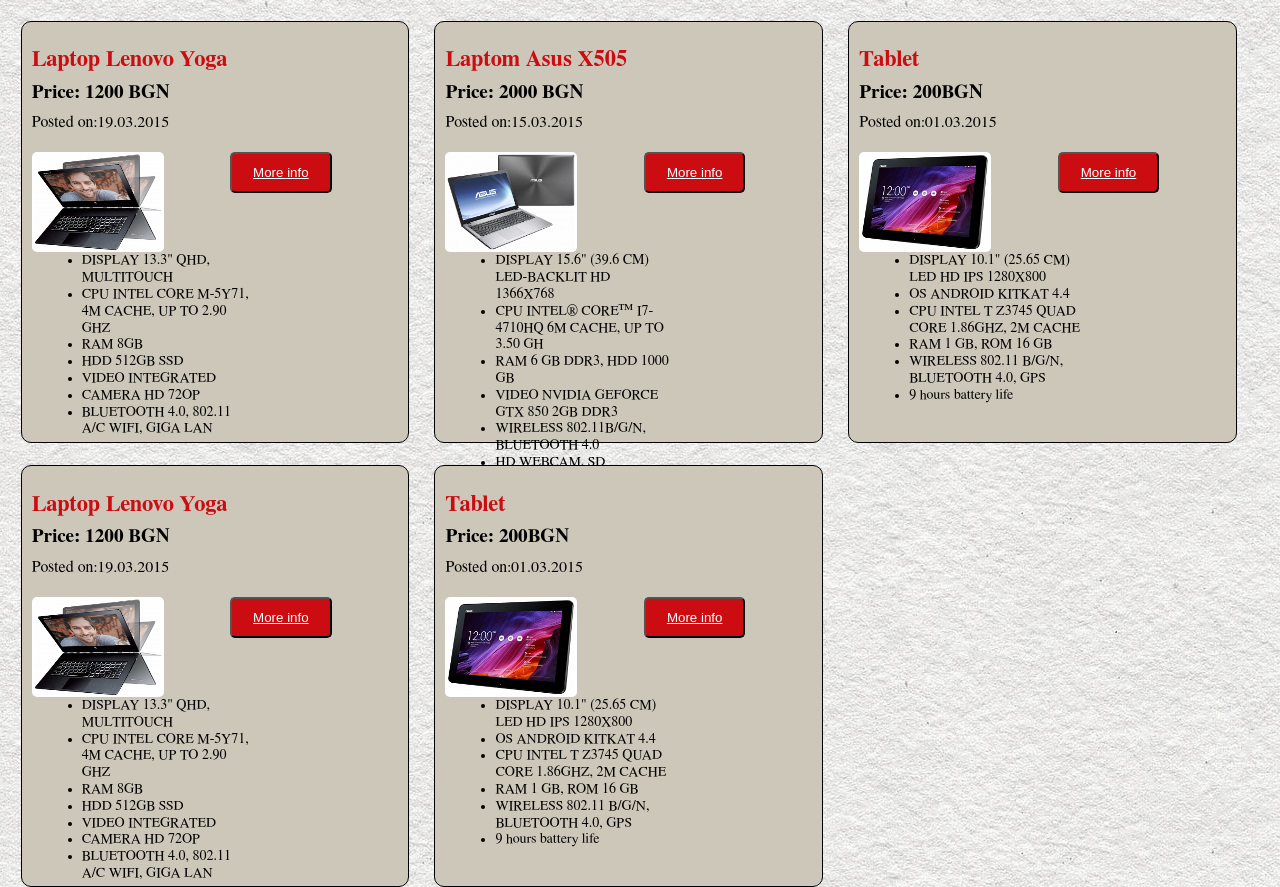
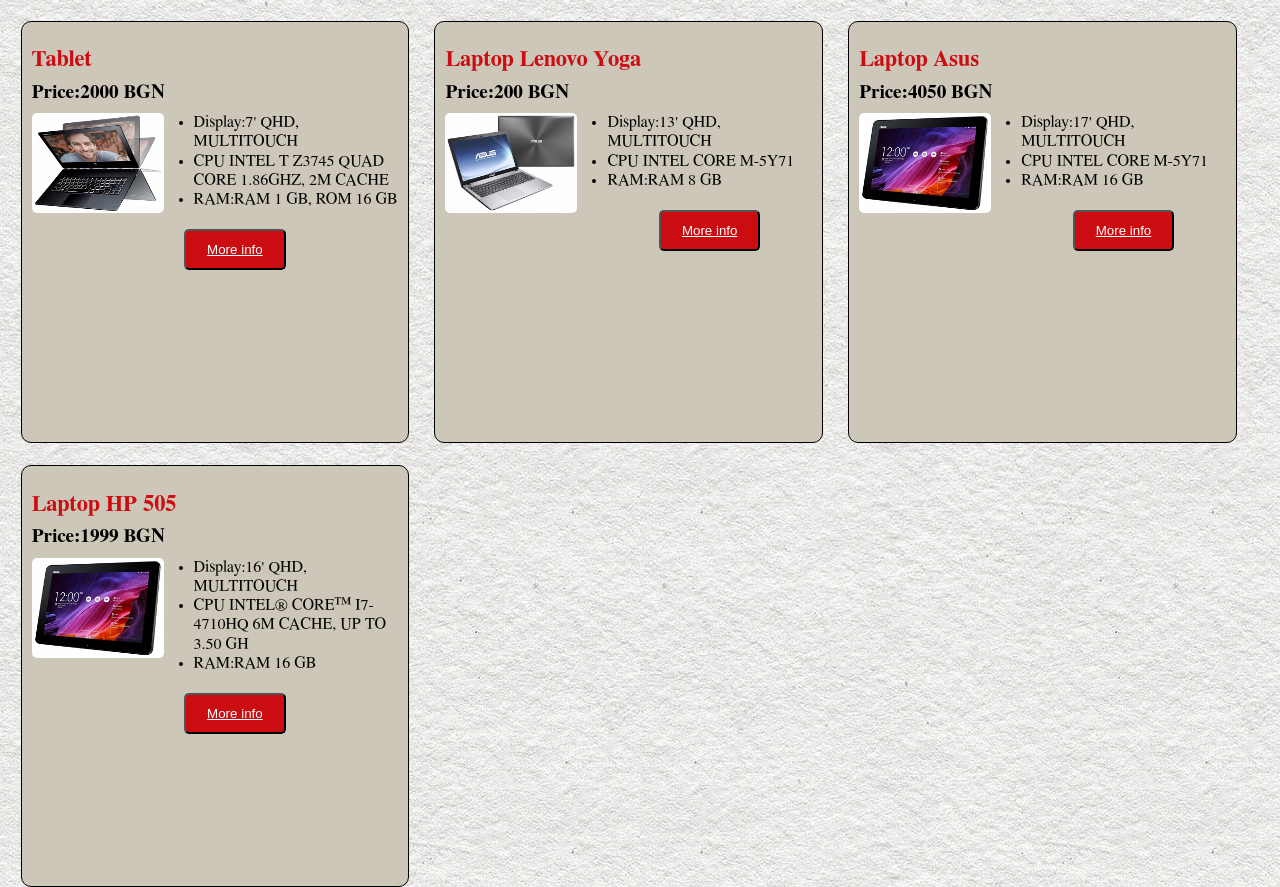
Before and after one commit to AlexChariyska/HackBulgaria, a Node server app: page / in a window 1280 px wide. Shown: the part 80-967 px from the top of the page. Run offline with Node 20, Linux system fonts and the light colour scheme.

Commit message:
Task 3 update

```diff
--- /dev/null
+++ b/Frontend/Week1/Task3-Homework/items.json
@@ -0,0 +1,42 @@
+{
+  "item1": {
+    "img": "img/1.jpg",
+    "price":"2000 BGN",
+    "date":"03.03.2015",
+    "item": "Tablet",
+    "display": "7' QHD, MULTITOUCH",
+    "CPU":"CPU INTEL T Z3745 QUAD CORE 1.86GHZ, 2M CACHE",
+    "ram":"RAM 1 GB, ROM 16 GB",
+    "info":"OS ANDROID KITKAT 4.4, ROM 16 GB, WIRELESS 802.11 B/G/N, BLUETOOTH 4.0, GPS, 9 hours battery life"
+  },
+  "item2": {
+    "img": "img/2.jpg",
+    "price":"200 BGN",
+    "date":"03.03.2015",
+    "item": "Laptop Lenovo Yoga",
+    "display": "13' QHD, MULTITOUCH",
+    "CPU":"CPU INTEL CORE M-5Y71",
+    "ram":"RAM 8 GB",
+    "info":"BLUETOOTH 4.0, 802.11 A/C WIFI, GIGA LAN, 2 X USB 3.0, 1 X DC-IN WITH USB 2.0 FUNCTION, 4-IN-1 CARD READER (SD, MMC, SDXC, SDHC), MICRO-HDMI OUT, AUDIO COMBO JACK, OS WINDOWS 8.1, battery life up to 7.30h., Weight: 1.2 kg"
+  },
+  "item3": {
+    "img": "img/4.jpg",
+    "price": "4050 BGN",
+    "date": "03.03.2015",
+    "item": "Laptop Asus",
+    "display": "17' QHD, MULTITOUCH",
+    "CPU": "CPU INTEL CORE M-5Y71",
+    "ram":"RAM 16 GB",
+    "info":"CAMERA HD 72OP, BLUETOOTH 4.0, 802.11 A/C WIFI, GIGA LAN, 2 X USB 3.0, 1 X DC-IN WITH USB 2.0 FUNCTION, 4-IN-1 CARD READER (SD, MMC, SDXC, SDHC), MICRO-HDMI OUT, AUDIO COMBO JACK"
+  },
+  "item4": {
+    "img": "img/4.jpg",
+    "price": "1999 BGN",
+    "date": "03.03.2015",
+    "item": "Laptop HP 505",
+    "display": "16' QHD, MULTITOUCH",
+    "CPU": "CPU INTEL® CORE™ I7-4710HQ 6M CACHE, UP TO 3.50 GH",
+    "ram":"RAM 16 GB",
+    "info":"CAMERA HD 72OP, BLUETOOTH 4.0, 802.11 A/C WIFI, GIGA LAN, 2 X USB 3.0, 1 X DC-IN WITH USB 2.0 FUNCTION, 4-IN-1 CARD READER (SD, MMC, SDXC, SDHC), MICRO-HDMI OUT, AUDIO COMBO JACK"
+  }
+}
--- a/Frontend/Week1/Task3-Homework/public/css/main.css
+++ b/Frontend/Week1/Task3-Homework/public/css/main.css
@@ -69,12 +69,19 @@
     font-size: 14px;
     float: left;
 }
+.info-product ul{
+    width: 20%;
+    margin: 0 10px;
+    font-size: 14px;
+    float: left;
+}
 
 img {
     height: 100px;
     width: 36%;
     border-radius: 5px;
     float: left;
+    margin-right: 30px;
 }
 
 button{
@@ -112,6 +119,7 @@
 }
 .product{
     width: 90%;
+    height: 350px;
     padding: 20px;
     margin: 20px auto;
     border: 1px solid black;
--- a/Frontend/Week1/Task3-Homework/public/js/main.js
+++ /dev/null
@@ -1,4 +0,0 @@
-function removeElement() {
-    debugger;
-    event.target.parentElement.style.display = "none";
-}
--- a/Frontend/Week1/Task3-Homework/server.js
+++ b/Frontend/Week1/Task3-Homework/server.js
@@ -1,26 +1,53 @@
+"use strict"
+
+// dependancies
+var express = require('express');
 var fs = require("fs");
-var express = require('express');
+var items = require("./items.json");
 
+// create app
 var app = express();
+app.locals.items=items;
 
+// configuration and middleware
 app.use(express.static('public'));
-app.set('views', './views');
 app.set('view engine', 'jade');
 
+
+// routes
 app.get('/', function (req, res) {
-    res.render('index', { name: 'Hack'});
-});
+    res.render('index', {items: items, selected:{}});
+})
 
-// listen for files: /post -> /views/post.jade
+// listen for files: /item -> /views/items.jade
 app.get("/:fileName", function(req, res, next){
-    if(req.params && req.params.fileName && fs.existsSync(__dirname+"/views/"+req.params.fileName+".jade")){
-        res.render(req.params.fileName);
+    if(req.params && req.params.fileName){
+        var fileName = req.params.fileName.replace(".html","");
+
+        // if jade file exists
+        if(fs.existsSync(__dirname+"/views/"+fileName+".jade")){
+            res.render(fileName);
+            // if item is in items
+        } else if (items[fileName]) {
+            res.render("product", {item: items[fileName]});
+            // else continue
+        }
+        else {
+            next();
+        }
+
     } else {
         next();
     }
 })
+
+
+// set up server
 var server = app.listen(3000, function () {
-    var host = server.address().address;
-    var port = server.address().port;
+
+    var host = server.address().address
+    var port = server.address().port
+
     console.log('Example app listening at http://%s:%s', host, port)
+
 });
--- a/Frontend/Week1/Task3-Homework/views/includes/header.jade
+++ b/Frontend/Week1/Task3-Homework/views/includes/header.jade
@@ -8,6 +8,6 @@
         header
             ul.nav
                 li
-                    a(href="index") Home
+                    a(href="/") Home
                 li
                     a(href="cart") Shopping Cart
--- a/Frontend/Week1/Task3-Homework/views/index.jade
+++ b/Frontend/Week1/Task3-Homework/views/index.jade
@@ -1,90 +1,18 @@
 include ./includes/header.jade
 section#wrapper
-    article.box
-        h1
-            a(href="laptop_yoga") Laptop Lenovo Yoga
-        h2 Price: 1200 BGN
-        p Posted on:
-            time 19.03.2015
-        .info
-            img(src="img/1.jpg")
+    each item, id in items
+        article.box
+            h1
+                a.title(href="/"+id+".html")= item.item
+            h2 Price:
+                span=item.price
+            img(src=item.img)
             ul
-                li DISPLAY 13.3" QHD, MULTITOUCH
-                li CPU INTEL CORE M-5Y71, 4M CACHE, UP TO 2.90 GHZ
-                li RAM 8GB
-                li HDD 512GB SSD
-                li VIDEO INTEGRATED
-                li CAMERA HD 72OP
-                li BLUETOOTH 4.0, 802.11 A/C WIFI, GIGA LAN
-            button
-                a(href="laptop_yoga") More info
-    article.box
-        h1
-            a(href="laptop_yoga") Laptom Asus X505
-        h2 Price: 2000 BGN
-        p Posted on:
-            time 15.03.2015
-        .info
-            img(src='img/2.jpg')
-            ul
-                li DISPLAY 15.6" (39.6 СМ) LED-BACKLIT HD 1366X768
-                li CPU INTEL® CORE™ I7-4710HQ 6M CACHE, UP TO 3.50 GH
-                li RAM 6 GB DDR3, HDD 1000 GB
-                li VIDEO NVIDIA GEFORCE GTX 850 2GB DDR3
-                li WIRELESS 802.11B/G/N, BLUETOOTH 4.0
-                li HD WEBCAM, SD CARDREADER 2X USB2.0, 1XUSB 3.0 HDMI,VGA,
-                li OS FREE DOS
-            button
-                a(href="laptop_yoga") More info
-    article.box
-        h1
-            a(href="tablet") Tablet
-        h2 Price: 200BGN
-        p Posted on:
-            time 01.03.2015
-        .info
-            img(src='img/4.jpg')
-            ul
-                li DISPLAY 10.1" (25.65 CM) LED HD IPS 1280X800
-                li OS ANDROID KITKAT 4.4
-                li CPU INTEL T Z3745 QUAD CORE 1.86GHZ, 2M CACHE
-                li RAM 1 GB, ROM 16 GB
-                li WIRELESS 802.11 B/G/N, BLUETOOTH 4.0, GPS
-                li 9 hours battery life
-            button
-                a(href="tablet") More info
-    article.box
-        h1
-            a(href="laptop_yoga") Laptop Lenovo Yoga
-        h2 Price: 1200 BGN
-        p Posted on:
-            time 19.03.2015
-        .info
-            img(src="img/1.jpg")
-            ul
-                li DISPLAY 13.3" QHD, MULTITOUCH
-                li CPU INTEL CORE M-5Y71, 4M CACHE, UP TO 2.90 GHZ
-                li RAM 8GB
-                li HDD 512GB SSD
-                li VIDEO INTEGRATED
-                li CAMERA HD 72OP
-                li BLUETOOTH 4.0, 802.11 A/C WIFI, GIGA LAN
-            button
-                a(href="laptop_yoga") More info
-    article.box
-        h1
-            a(href="tablet") Tablet
-        h2 Price: 200BGN
-        p Posted on:
-            time 01.03.2015
-        .info
-            img(src='img/4.jpg')
-            ul
-                li DISPLAY 10.1" (25.65 CM) LED HD IPS 1280X800
-                li OS ANDROID KITKAT 4.4
-                li CPU INTEL T Z3745 QUAD CORE 1.86GHZ, 2M CACHE
-                li RAM 1 GB, ROM 16 GB
-                li WIRELESS 802.11 B/G/N, BLUETOOTH 4.0, GPS
-                li 9 hours battery life
-            button
-                a(href="tablet") More info
+                li Display:
+                    span=item.display
+                li=item.CPU
+                li RAM:
+                    span=item.ram
+
+                button
+                    a(href="/" + id + ".html")  More info
--- a/Frontend/Week1/Task3/views/includes/navigation.jade
+++ b/Frontend/Week1/Task3/views/includes/navigation.jade
@@ -13,6 +13,6 @@
                     li: a(href="/") Home
                 h4 Categories:
                 ul#categories
-                    li: a(href="#") IT
-                    li: a(href="#") Java
-                    li: a(href="#") JavaScript
+                    li: a(href="#") Laptops
+                    li: a(href="#") Accessories
+                    li: a(href="#") Tablets
```
Also changed, not shown: Frontend/Week1/Task3-Homework/views/cart.jade (+13 -33 lines), Frontend/Week1/Task3-Homework/views/laptop_yoga.jade (deleted, +0 -30 lines), Frontend/Week1/Task3-Homework/views/product.jade (added, +19 -0 lines), Frontend/Week1/Task3-Homework/views/tablet.jade (deleted, +0 -24 lines).
